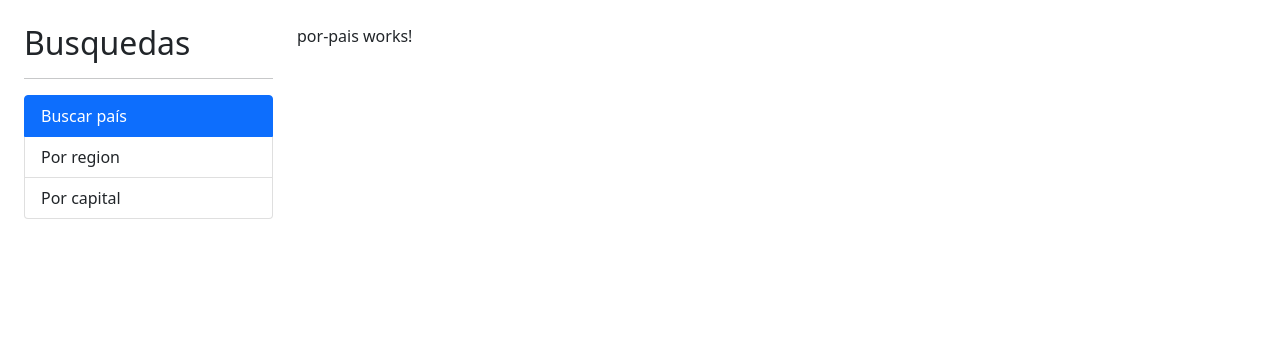
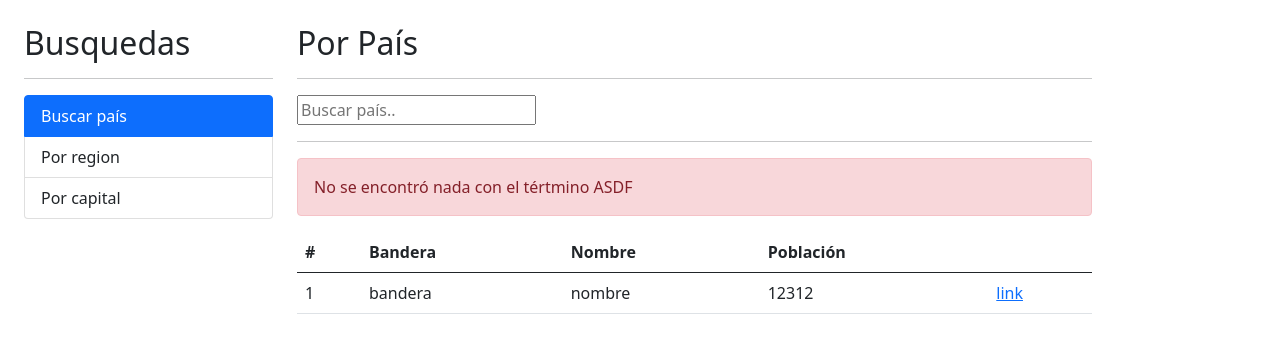
Before and after one commit to EdsonJSF/angular-paises-app, an Angular app: page / in a window 1280 px wide. Shown: the top 340 px of the page. Built offline with nearby package versions, Linux system fonts and the light colour scheme.

Commit message:
Componente buscar por país

```diff
--- a/src/app/pais/pages/por-pais/por-pais.component.html
+++ b/src/app/pais/pages/por-pais/por-pais.component.html
@@ -1 +1,45 @@
-<p>por-pais works!</p>
+<h2>Por País</h2>
+<hr />
+
+<div class="row">
+  <div class="col">
+    <form autocomplete="off" (ngSubmit)="buscar()">
+      <input
+        class="form'control"
+        type="text"
+        name="termino"
+        [(ngModel)]="termino"
+        placeholder="Buscar país.."
+      />
+    </form>
+  </div>
+</div>
+
+<hr />
+
+<div class="alert alert-danger">No se encontró nada con el tértmino ASDF</div>
+
+<div class="row">
+  <div class="col">
+    <table class="table table-hover">
+      <thead>
+        <tr>
+          <th>#</th>
+          <th>Bandera</th>
+          <th>Nombre</th>
+          <th>Población</th>
+          <th></th>
+        </tr>
+      </thead>
+      <tbody>
+        <tr>
+          <td>1</td>
+          <td>bandera</td>
+          <td>nombre</td>
+          <td>12312</td>
+          <td><a href="/">link</a></td>
+        </tr>
+      </tbody>
+    </table>
+  </div>
+</div>
--- a/src/app/pais/pages/por-pais/por-pais.component.ts
+++ b/src/app/pais/pages/por-pais/por-pais.component.ts
@@ -1,12 +1,16 @@
-import { Component, OnInit } from '@angular/core';
+import { Component } from '@angular/core';
 
 @Component({
   selector: 'app-por-pais',
   templateUrl: './por-pais.component.html',
   styles: [],
 })
-export class PorPaisComponent implements OnInit {
+export class PorPaisComponent {
+  termino: string = '';
+
   constructor() {}
 
-  ngOnInit(): void {}
+  buscar() {
+    console.log(this.termino);
+  }
 }
--- a/src/app/pais/pais.module.ts
+++ b/src/app/pais/pais.module.ts
@@ -1,5 +1,6 @@
 import { NgModule } from '@angular/core';
 import { CommonModule } from '@angular/common';
+import { FormsModule } from '@angular/forms';
 
 import { PorCapitalComponent } from './pages/por-capital/por-capital.component';
 import { PorPaisComponent } from './pages/por-pais/por-pais.component';
@@ -16,6 +17,6 @@
 @NgModule({
   declarations: [importExport],
   exports: [importExport],
-  imports: [CommonModule],
+  imports: [CommonModule, FormsModule],
 })
 export class PaisModule {}
```
